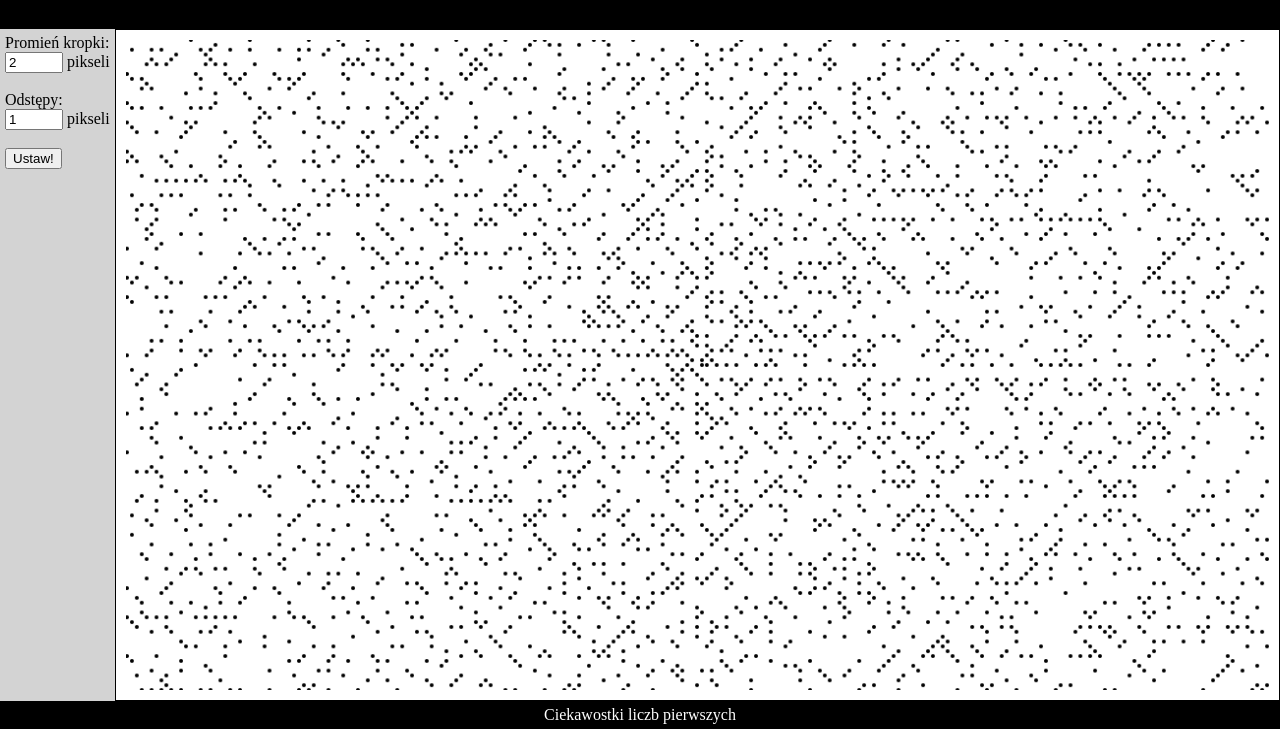
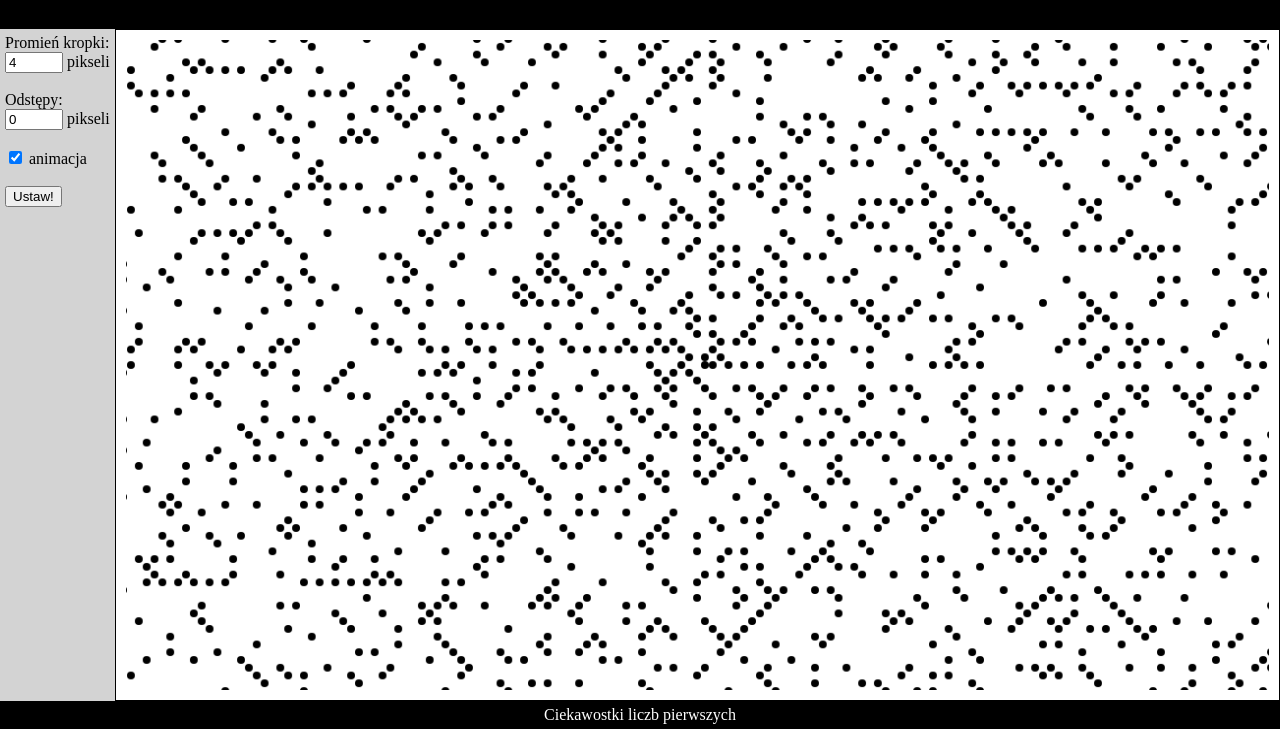
Before and after one commit to Rusnakov/Ulam_spiral, a website: page index.html in a window 1280 px wide. Both pictures are taken after a click on the button "Ustaw!". Shown: the part 71-800 px from the top of the page. Drawn offline with Linux system fonts and the light colour scheme.

Commit message:
refactor: Improve code structure

```diff
--- a/index.html
+++ b/index.html
@@ -15,9 +15,13 @@
         <div id="main">
             <div id="nav">
                 Promień kropki: <br />
-                <input type="text" class="my-input" id="promienKropki" value="2" /> pikseli<br /><br />
+                <div><label><input type="text" class="my-input" id="promienKropki" value="4" /> pikseli</label></div>
+                <br />
                 Odstępy: <br />
-                <input type="text" class="my-input" id="odstepKropki" value="1" /> pikseli<br /><br />
+                <div><label><input type="text" class="my-input" id="odstepKropki" value="0" /> pikseli</label></div>
+                <br />
+                <div><label><input type="checkbox" name="animation" value="3" checked> animacja</label></label></div>
+                <br />
                 <button id="uataw" onclick="setDraw()">Ustaw!</button>
 
             </div>
--- a/js/script.js
+++ b/js/script.js
@@ -1,19 +1,22 @@
-let CANVAS_WIDTH = 0;
-let CANVAS_HEIGHT = 0;
-
-//console.log(canvas.width, canvas.height);
-
-//let x = Math.floor(CANVAS_WIDTH / 2);
-//let y = Math.floor(CANVAS_HEIGHT / 2);
-
 let x;
 let y;
+let ctx;
+
+let step = 1;
+let numSteps = 1;
+let state = 0;
+let turnCounter = 1;
+
+let radius = parseInt(document.getElementById("promienKropki").value);
+let distance = parseInt(document.getElementById("odstepKropki").value);
+let stepSize = 2 * radius + distance;
 
 function initializeCanvas() {
-  canvas = document.getElementById("myCanvas");
+  const canvas = document.getElementById("myCanvas");
   ctx = canvas.getContext("2d");
 
   setCanvasSize();
+
   window.addEventListener("resize", function () {
     setCanvasSize();
     clearCanvas();
@@ -22,28 +25,14 @@ function initializeCanvas() {
 
   x = Math.floor(canvas.width / 2);
   y = Math.floor(canvas.height / 2);
-
-  console.log(canvas.width, canvas.height);
-
-  //resizeCanvas();
 }
 
 function setCanvasSize() {
   const contentDiv = document.getElementById("content");
-  const canvas = document.getElementById("myCanvas");
+  canvas = document.getElementById("myCanvas");
   canvas.width = contentDiv.clientWidth;
   canvas.height = contentDiv.clientHeight;
-  CANVAS_WIDTH=canvas.width;
-  CANVAS_HEIGHT=canvas.height;
 }
-
-let ctx;
-let step = 1;
-let stepSize = 5;
-let numSteps = 1;
-let state = 0;
-let turnCounter = 1;
-let radius = 2; //Domyślna wartość średnicy kropki
 
 function setupText() {
   ctx.font = "10px Arial";
@@ -80,7 +69,6 @@ function isPrime(num) {
 function myLoop() {
   setTimeout(function () {
     if (isPrime(step)) {
-      //console.log(radius);
       drawCircle(x, y);
     }
 
@@ -111,14 +99,14 @@ function myLoop() {
       }
     }
     step++;
-    if (step <= CANVAS_WIDTH * CANVAS_WIDTH) {
+    if (step <= canvas.height * canvas.height) {
       myLoop();
     }
   }, 0);
 }
 
 function clearCanvas() {
-  ctx.clearRect(0, 0, CANVAS_WIDTH, CANVAS_HEIGHT);
+  ctx.clearRect(0, 0, canvas.width, canvas.height);
 }
 
 window.addEventListener("load", function () {
@@ -127,18 +115,17 @@ window.addEventListener("load", function () {
 });
 
 function setDraw() {
-  radius = parseInt(document.getElementById("promienKropki").value) || 2;
-  x = Math.floor(CANVAS_WIDTH / 2);
-  y = Math.floor(CANVAS_HEIGHT / 2);
+  radius = parseInt(document.getElementById("promienKropki").value);
+  distance = parseInt(document.getElementById("odstepKropki").value);
+  x = Math.floor(canvas.width / 2);
+  y = Math.floor(canvas.height / 2);
+
   step = 1;
-  stepSize = 5;
   numSteps = 1;
   state = 0;
   turnCounter = 1;
+
+  stepSize = 2 * radius + distance;
   clearCanvas();
-  console.log(radius);
   myLoop();
 }
-//myButton.addEventListener("click", () => {
-//clearTimeout(timeoutMyLoop);
-//initializeCanvas();
```
